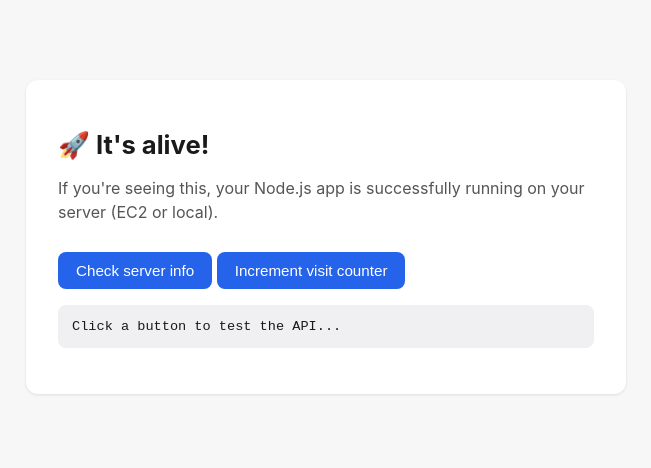
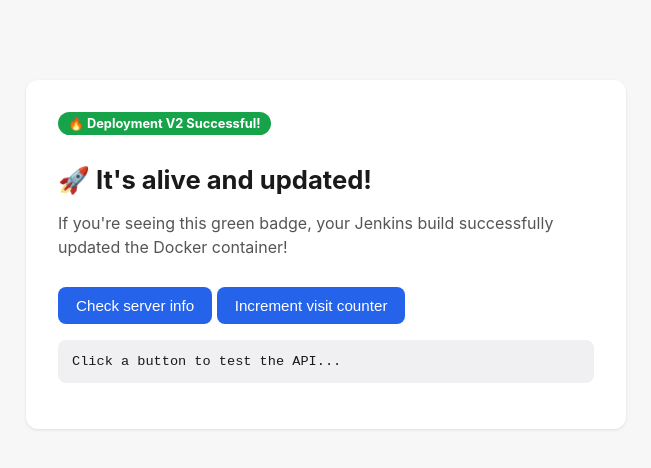
Before and after one commit to jayanthreddy1503/Node, a website: page public/index.html in a window 1280 px wide. Shown: the whole page, without its empty margins (314-965 px from the left). Drawn offline with Linux system fonts and the light colour scheme.

Commit message:
added v2 od index file

```diff
--- a/public/index.html
+++ b/public/index.html
@@ -3,7 +3,7 @@
 <head>
   <meta charset="UTF-8" />
   <meta name="viewport" content="width=device-width, initial-scale=1.0" />
-  <title>EC2 Sample App</title>
+  <title>EC2 Sample App - V2</title>
   <style>
     body {
       font-family: -apple-system, BlinkMacSystemFont, 'Segoe UI', sans-serif;
@@ -18,6 +18,16 @@
       border-radius: 12px;
       padding: 32px;
       box-shadow: 0 1px 3px rgba(0,0,0,0.1);
+    }
+    .badge {
+      background: #16a34a;
+      color: white;
+      font-weight: bold;
+      padding: 4px 10px;
+      border-radius: 20px;
+      font-size: 0.8rem;
+      display: inline-block;
+      margin-bottom: 12px;
     }
     h1 { font-size: 1.6rem; margin-bottom: 8px; }
     p { color: #555; line-height: 1.5; }
@@ -44,8 +54,9 @@
 </head>
 <body>
   <div class="card">
-    <h1>🚀 It's alive!</h1>
-    <p>If you're seeing this, your Node.js app is successfully running on your server (EC2 or local).</p>
+    <div class="badge">🔥 Deployment V2 Successful!</div>
+    <h1>🚀 It's alive and updated!</h1>
+    <p>If you're seeing this green badge, your Jenkins build successfully updated the Docker container!</p>
     <button onclick="loadInfo()">Check server info</button>
     <button onclick="loadVisits()">Increment visit counter</button>
     <pre id="output">Click a button to test the API...</pre>
```
